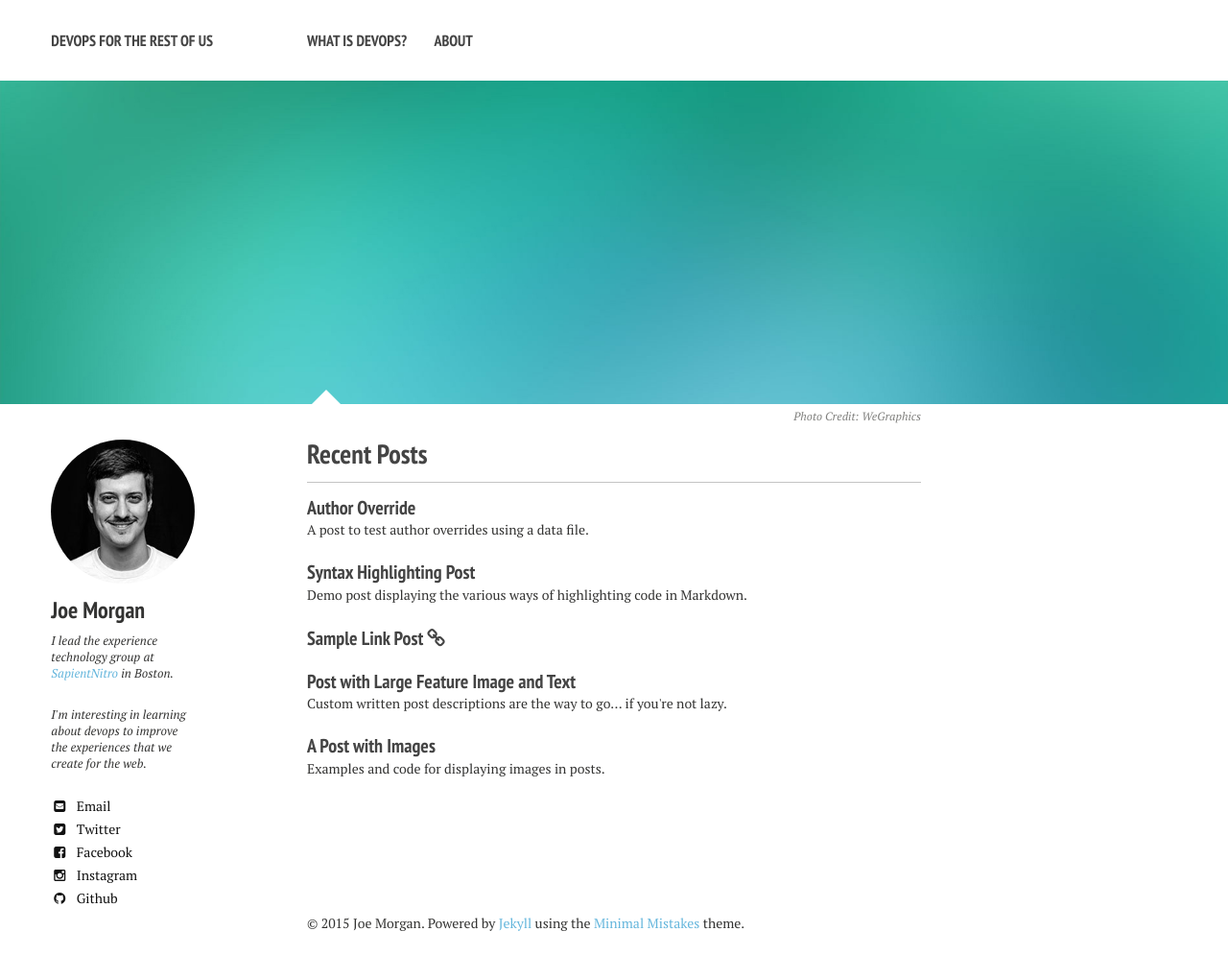
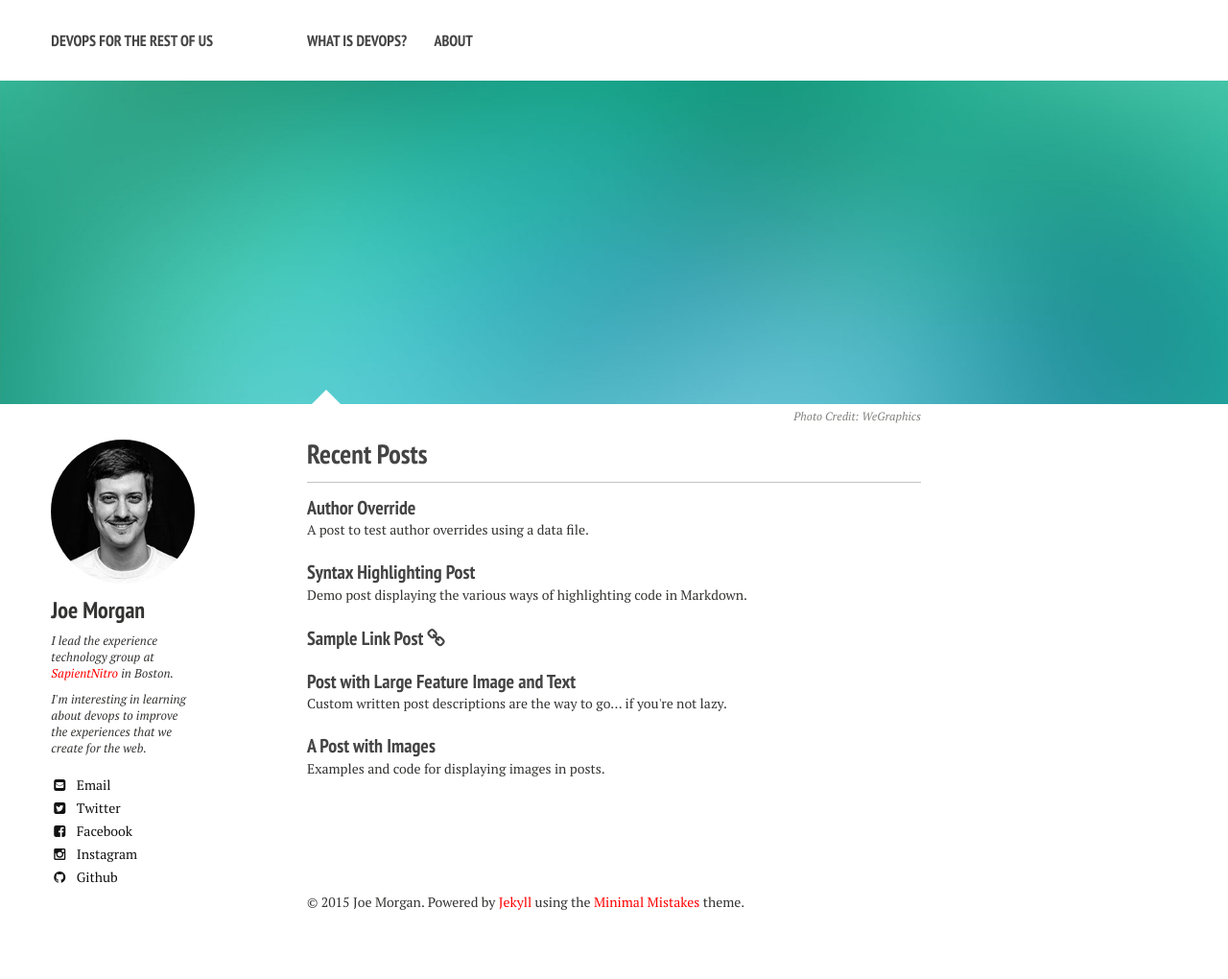
Before and after one commit to JoeMorgan/devopsfortherestofus, a Jekyll site: the page built from index.md, in a window 1280 px wide. Shown: the whole page at 96% size. Built offline with Jekyll 4.4.1, drawn with Linux system fonts in a browser that asks for light colours; nearby versions of some CDN libraries; after the commit the page ends 998 px from its top, so only the background shows below that.

Commit message:
testing post commit hook

```diff
--- a/_sass/page.scss
+++ b/_sass/page.scss
@@ -370,6 +370,13 @@ $button-size: 1.5rem;
 /* Author sidebar */
 .article-author-side {
 	display: none;
+	p{
+		margin-bottom:.8em;
+		&:last-of-type{
+			margin-bottom:20px;
+		}
+	}
+
 	.bio-photo {
 		max-width: 110px;
 		@include rounded(150px);
--- a/_sass/typography.scss
+++ b/_sass/typography.scss
@@ -30,28 +30,6 @@ h6 {
 	@include font-size(14);
 }
 
-/*
-   Links
-   ========================================================================== */
-
-a {
-	text-decoration: none;
-	color: $link-color;
-	&:hover {
-		color: $linkcolorhover;
-	}
-	&:focus {
-		outline: thin dotted;
-		color: $linkcolorfocus;
-	}
-	&:hover,
-	&:active {
-		outline: 0;
-	}
-}
-
-/*
-=======
 /*
    Links
    ========================================================================== */
--- a/_sass/variables.scss
+++ b/_sass/variables.scss
@@ -57,20 +57,10 @@ $twitter-color      : #55acee;
 $vimeo-color        : #1ab7ea;
 $youtube-color      : #ff3333;
 
-/* links */
-$linkcolor 		    : #343434;
-$link-color       : $linkcolor;
-$linkcolorhover 	: darken($linkcolor, 10);
-$linkcolorvisited : lighten($linkcolorhover, 20);
-$linkcolorfocus 	: darken($linkcolorvisited, 10);
-
-/*
-   Breakpoints
-   ========================================================================== */
 
 $linkcolor 		    : #444;
 $link-color       : $linkcolor;
-$linkcolorhover 	: #65b6dc;
+$linkcolorhover 	: red;
 $linkcolorvisited : lighten($linkcolor, 20);
 $linkcolorfocus 	: darken($linkcolor, 10);
 
```
